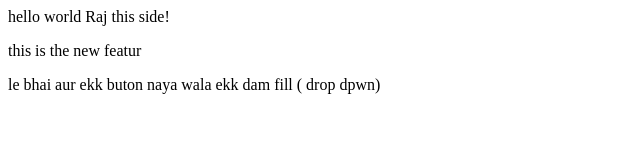
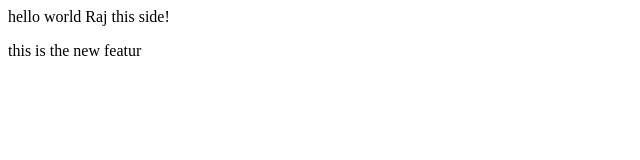
Before and after one commit to thisisrajpatil/localrepodemo, a plain HTML site: page index.html in a window 1280 px wide. Shown: the whole page, without its empty margins (0-640 px from the left). Drawn offline with Linux system fonts and the light colour scheme.

Commit message:
del bytton

```diff
--- a/index.html
+++ b/index.html
@@ -1,3 +1,2 @@
 <p> hello world Raj this side!</p>
 <p> this is the new featur</p>
-<p> le bhai aur ekk buton naya wala ekk dam fill ( drop dpwn) </p>
```
